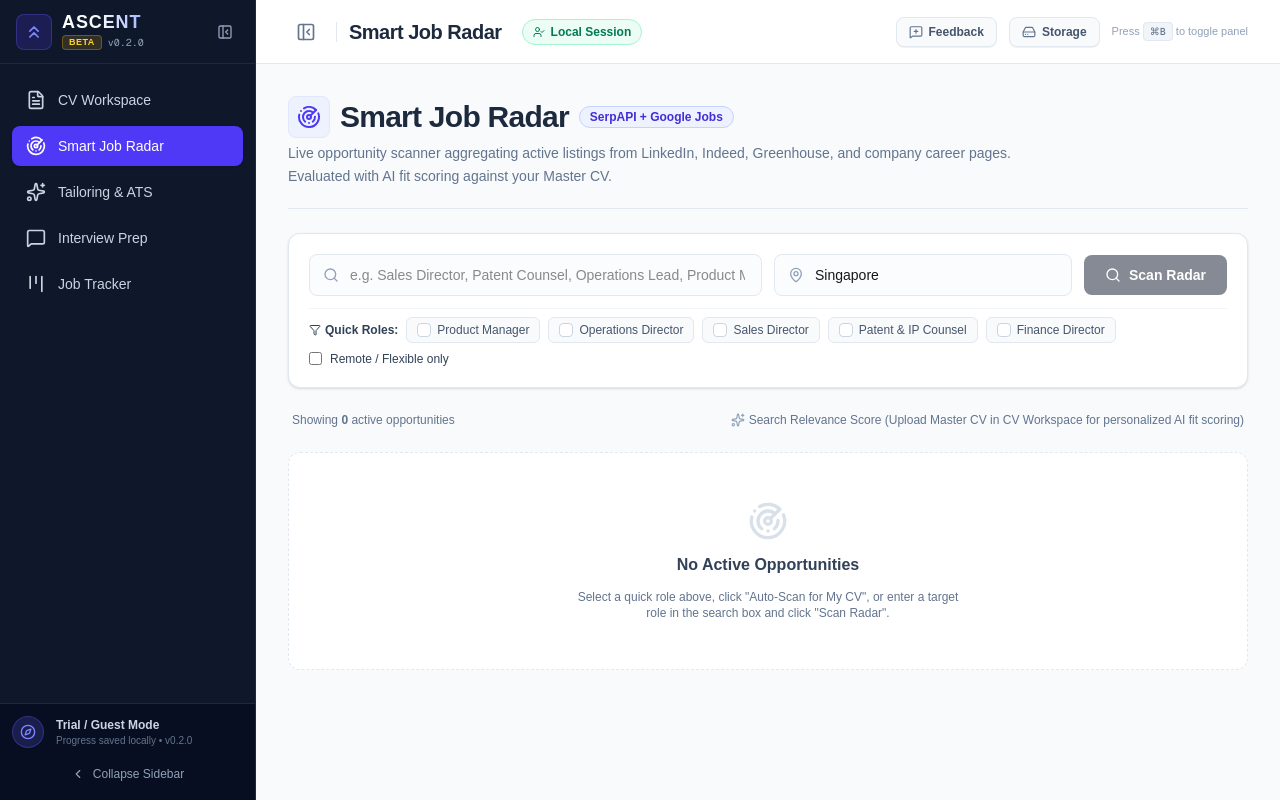
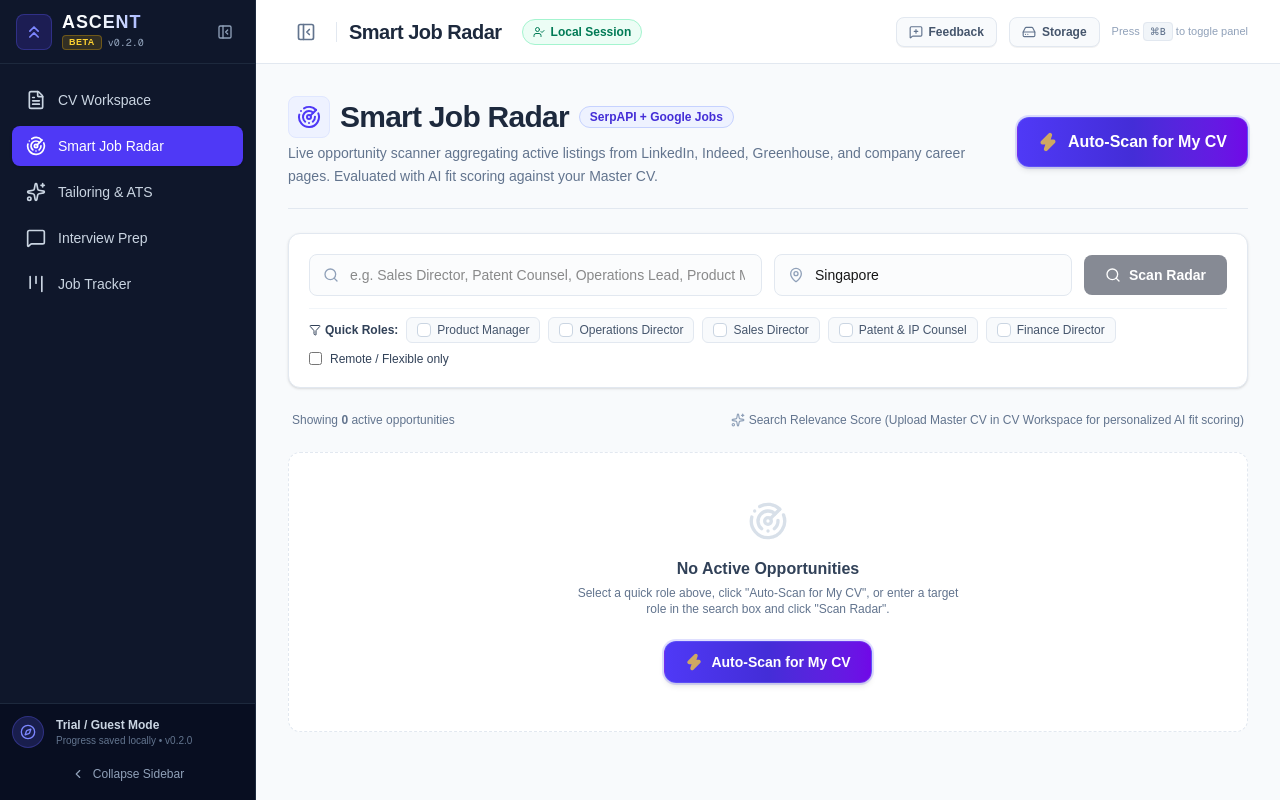
Before and after one commit to NGYB/Ascent, a Next.js app: page /radar in a window 1280 px wide. Built offline with nearby package versions, Linux system fonts and the light colour scheme.

Commit message:
Enhance visibility and font size of Auto-Scan for My CV button on Smart Job Radar

```diff
--- a/app/radar/page.tsx
+++ b/app/radar/page.tsx
@@ -236,7 +236,9 @@ export default function RadarPage() {
   const handleScanFromCV = async () => {
     const activeCv = resumeText || (typeof window !== 'undefined' ? localStorage.getItem('ascent_master_resume') || '' : '');
     if (!activeCv) {
-      alert('Please upload a Master CV first in the CV Workspace to enable AI auto-matching.');
+      if (confirm('No Master CV found yet. Would you like to go to the CV Workspace to upload your CV now?')) {
+        router.push('/cv');
+      }
       return;
     }
 
@@ -298,27 +300,25 @@ export default function RadarPage() {
           </p>
         </div>
 
-        {hasMasterResume && (
         <button
           type="button"
           onClick={handleScanFromCV}
           disabled={isExtractingRoles || loading}
-            className="flex items-center gap-2 px-4 py-2.5 bg-gradient-to-r from-indigo-600 to-indigo-700 hover:from-indigo-700 hover:to-indigo-800 text-white rounded-lg shadow-sm font-semibold text-xs transition-all flex-shrink-0 cursor-pointer disabled:opacity-60 disabled:cursor-not-allowed"
-            title="Intelligently analyze your CV with AI to scan target roles in your specific domain"
+          className="flex items-center justify-center gap-2.5 px-5 py-2.5 sm:py-3 bg-gradient-to-r from-indigo-600 via-indigo-700 to-violet-700 hover:from-indigo-700 hover:via-indigo-800 hover:to-violet-800 text-white rounded-xl shadow-md hover:shadow-lg hover:shadow-indigo-500/25 font-bold text-sm sm:text-base transition-all w-full sm:w-auto flex-shrink-0 cursor-pointer disabled:opacity-60 disabled:cursor-not-allowed border border-indigo-400/30 ring-2 ring-indigo-500/20"
+          title={hasMasterResume ? "Intelligently analyze your CV with AI to scan target roles in your specific domain" : "Upload your Master CV to auto-scan matching roles with AI"}
         >
           {isExtractingRoles ? (
             <>
-                <Sparkles className="h-4 w-4 animate-spin text-amber-300" />
+              <Sparkles className="h-5 w-5 animate-spin text-amber-300" />
               <span>Analyzing CV with AI...</span>
             </>
           ) : (
             <>
-                <Zap className="h-4 w-4 text-amber-300" />
+              <Zap className="h-5 w-5 text-amber-300 fill-amber-300 animate-pulse" />
               <span>Auto-Scan for My CV</span>
             </>
           )}
         </button>
-        )}
       </div>
 
       {/* Demo Notice Banner if SerpAPI key is not configured or no live results returned */}
@@ -529,8 +529,9 @@ export default function RadarPage() {
             </p>
           </div>
         ) : jobs.length === 0 && !loading ? (
-          <div className="p-12 text-center bg-white rounded-xl border border-dashed border-slate-200 space-y-3">
+          <div className="p-12 text-center bg-white rounded-xl border border-dashed border-slate-200 space-y-4">
             <Radar className="h-10 w-10 text-slate-300 mx-auto animate-pulse" />
+            <div className="space-y-1">
               <h4 className="text-base font-bold text-slate-700">
                 {searchedRole ? 'No Postings Detected' : 'No Active Opportunities'}
               </h4>
@@ -539,6 +540,20 @@ export default function RadarPage() {
                   ? 'Try adjusting your target role or location keywords to broaden the radar scan.'
                   : 'Select a quick role above, click "Auto-Scan for My CV", or enter a target role in the search box and click "Scan Radar".'}
               </p>
+            </div>
+            {!searchedRole && (
+              <div className="pt-2">
+                <button
+                  type="button"
+                  onClick={handleScanFromCV}
+                  disabled={isExtractingRoles || loading}
+                  className="inline-flex items-center gap-2 px-5 py-2.5 bg-gradient-to-r from-indigo-600 via-indigo-700 to-violet-700 hover:from-indigo-700 hover:to-violet-800 text-white rounded-xl shadow-md hover:shadow-lg font-bold text-sm transition-all cursor-pointer disabled:opacity-60 disabled:cursor-not-allowed border border-indigo-400/30 ring-2 ring-indigo-500/20"
+                >
+                  <Zap className="h-4.5 w-4.5 text-amber-300 fill-amber-300 animate-pulse" />
+                  <span>Auto-Scan for My CV</span>
+                </button>
+              </div>
+            )}
           </div>
         ) : (
           jobs.map((job) => {
```
Lines whose indentation alone changed are shown as unchanged.
